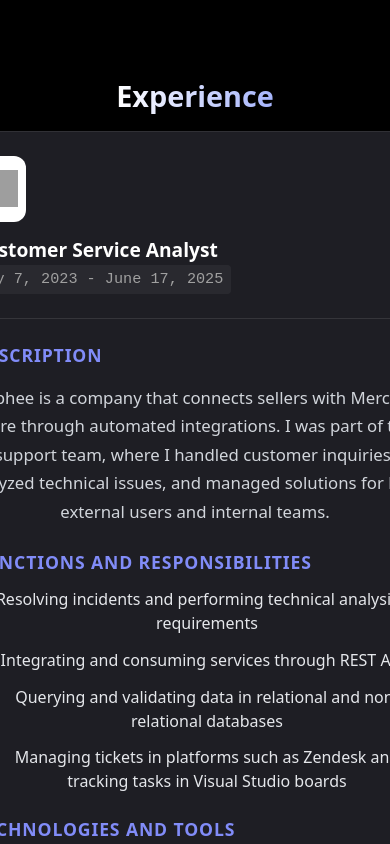
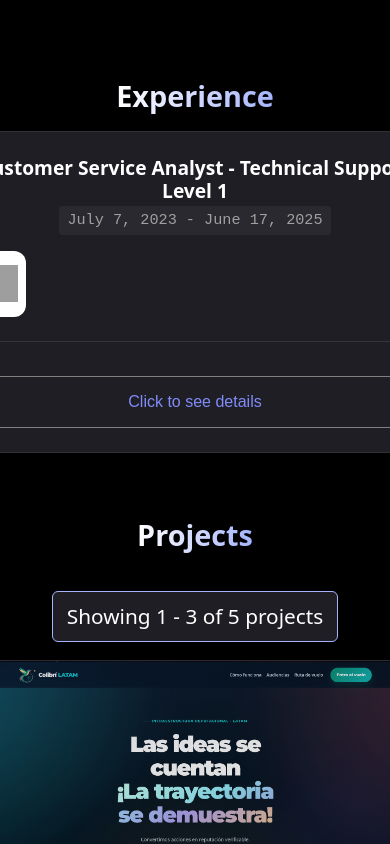
Before and after one commit to JoaquinGabriel17/portfolio-react, a Next.js app: page / in a window 390 px wide. Shown: the part 920-1764 px from the top of the page. Built offline with nearby package versions, Linux system fonts and the light colour scheme; grey boxes are pictures that could not be loaded.

Commit message:
feat: add experience card component for job experience

```diff
--- a/src/app/page.js
+++ b/src/app/page.js
@@ -13,6 +13,7 @@ import Projects from "@/components/projects/Project";
 import { useState, useEffect } from "react";
 import { texts } from "@/data/texts";
 import Navbar from "@/components/navbar/Navbar";
+import ExperienceCard from "@/components/experienceCard/ExperienceCard";
 
 
 
@@ -52,11 +53,13 @@ export default function Home() {
     <div className={styles.container}>
         <Presentation data={content.presentation} ></Presentation>
         <Icon iconList={icons} lang={lang}></Icon>
-        <Card
-          data={content.experience}
-          key='experience'
+        {content.experience.length > 0 && content.experience.map((exp, index) => (
+          <ExperienceCard
+          data={exp}
+          key={`experience ${index}`}
           lang={lang}
-        ></Card>
+        ></ExperienceCard>
+        ))}
         <Projects ProjectsInfo={content.ProjectInfo} lang={lang}></Projects>
         <Skills></Skills>
     </div>
--- /dev/null
+++ b/src/components/experienceCard/ExperienceCard.jsx
@@ -0,0 +1,58 @@
+import styles from './experienceCard.module.css'
+import { useState } from 'react';
+
+export default function ExperienceCard({ data, lang }) {
+    const [isExpanded, setIsExpanded] = useState(false);
+
+    const { paragraph, title, subtitle, icon, date, list, enterpriseName, enterpriseNameVisible } = data
+
+    return (
+        <div className={styles.cardContain}>
+            <h1 className={styles.title}>{title}</h1>
+            <div className={styles.card}>
+                <div className={styles.separador}>
+                    <div className={styles.dateAndSubTitle}>
+                        <h2 className={styles.subtitle}>{subtitle}</h2>
+                        <p className={styles.date}>{date}</p>
+                    </div>
+                    {icon && (
+                        <img src={icon} alt='icono de experiencia' className={styles.icon} />
+                    )}
+                    {enterpriseNameVisible && enterpriseName && (
+                        <h2 style={{ color: "white" }}>{enterpriseName}</h2>
+                    )}
+                </div>
+
+                {/* Contenido siempre montado, se anima con CSS */}
+                <div className={`${styles.expandWrapper} ${isExpanded ? styles.expanded : ''}`}>
+                    <div className={styles.expandInner}>
+                        {paragraph && <h3>{lang === "es" ? "Descripción" : "Description"}</h3>}
+                        <p
+                            className={styles.paragraph}
+                            dangerouslySetInnerHTML={{ __html: paragraph }}
+                        />
+                        {list && list.map((item, index) => (
+                            <div key={index}>
+                                <h3>{item.titleList}</h3>
+                                <ul>
+                                    {item.itemsList.map((subItem, subIndex) => (
+                                        <li key={subIndex}>{subItem}</li>
+                                    ))}
+                                </ul>
+                            </div>
+                        ))}
+                    </div>
+                </div>
+
+                <button
+                    className={styles.expandButton}
+                    onClick={() => setIsExpanded(prev => !prev)}
+                >
+                    {isExpanded
+                        ? (lang === "es" ? "Cerrar detalles" : "Close details")
+                        : (lang === "es" ? "Haz click para ver detalles" : "Click to see details")}
+                </button>
+            </div>
+        </div>
+    )
+}
--- /dev/null
+++ b/src/components/experienceCard/experienceCard.module.css
@@ -0,0 +1,220 @@
+/* card.module.css */
+
+/* 1. Contenedor principal */
+.cardContain {
+  width: 100%;
+  max-width: fit-content;
+  margin-bottom: 2rem;
+  /* Animación suave de entrada al cargar */
+  animation: fadeIn 0.5s ease-out forwards;
+}
+
+/* 2. Título Principal (fuera de la tarjeta) */
+.title {
+  font-size: 1.8rem;
+  font-weight: 700;
+  margin-bottom: 1rem;
+  /* Mismo gradiente que el componente anterior */
+  background: linear-gradient(90deg, #fff, #a5b4fc);
+  background-clip: text;
+  -webkit-background-clip: text;
+  -webkit-text-fill-color: transparent;
+  display: inline-block;
+}
+
+/* 3. La Tarjeta en sí */
+.card {
+  background: #1e1e24; /* Mismo fondo gris oscuro */
+  border-radius: 16px;
+  padding: 2rem;
+  border: 1px solid rgba(255, 255, 255, 0.08); /* Borde sutil */
+  box-shadow: 0 4px 6px -1px rgba(0, 0, 0, 0.1),
+              0 2px 4px -1px rgba(0, 0, 0, 0.06);
+  transition: transform 0.3s ease, box-shadow 0.3s ease, border-color 0.3s ease;
+  position: relative;
+  overflow: hidden; /* Para contener elementos internos */
+}
+
+/* Efecto Hover: La tarjeta se levanta y brilla un poco el borde */
+.card:hover {
+  transform: translateY(-5px);
+  box-shadow: 0 20px 25px -5px rgba(0, 0, 0, 0.3),
+              0 10px 10px -5px rgba(0, 0, 0, 0.2);
+  border-color: rgba(129, 140, 248, 0.3); /* Color acento muy sutil en el borde */
+}
+
+/* 4. Encabezado de la tarjeta (Icono + Título + Fecha) */
+.separador {
+  display: flex;
+  align-items: center;
+  gap: 1.5rem;
+  margin-bottom: 1.5rem;
+  padding-bottom: 1.5rem;
+  border-bottom: 1px solid rgba(255, 255, 255, 0.1);
+}
+
+.icon {
+  width: 30rem;
+  height: 64px;
+  object-fit: contain; /* O cover, dependiendo de tus iconos */
+  background-color: white; /* Fondo sutil para el icono */
+  border-radius: 12px;
+  padding: 8px;
+}
+
+.dateAndSubTitle {
+  display: flex;
+  flex-direction: column;
+  justify-content: center;
+  align-items: center;
+}
+
+.subtitle {
+  color: #fff;
+  font-size: 1.4rem;
+  font-weight: 600;
+  margin: 0 0 0.3rem 0;
+  line-height: 1.2;
+}
+
+.date {
+  color: #a0a0a0; /* Gris medio para información secundaria */
+  font-size: 0.95rem;
+  margin: 0;
+  font-family: monospace; /* Un toque técnico para la fecha */
+  background: rgba(255, 255, 255, 0.05);
+  display: inline-block;
+  padding: 2px 8px;
+  border-radius: 4px;
+  width: fit-content;
+}
+
+/* 5. Títulos de secciones internas (Descripción, Listas) */
+.card h3 {
+  color: #818cf8; /* El mismo color índigo del componente anterior */
+  font-size: 1.1rem;
+  text-transform: uppercase;
+  letter-spacing: 0.05em;
+  margin-top: 1.5rem;
+  margin-bottom: 0.8rem;
+  font-weight: 600;
+  display: flex;
+  align-items: center;
+}
+
+/* Pequeña línea decorativa antes del h3 */
+.card h3::before {
+  content: '';
+  display: inline-block;
+  width: 4px;
+  height: 16px;
+  background-color: #818cf8;
+  margin-right: 10px;
+  border-radius: 2px;
+}
+
+/* 6. Párrafo (HTML insertado) */
+.paragraph {
+  color: #d1d5db; /* Gris claro muy legible */
+  line-height: 1.7;
+  font-size: 1.05rem;
+  margin-bottom: 1.5rem;
+}
+
+/* Estilos para negritas dentro del HTML inyectado */
+.paragraph strong {
+  color: #fff;
+  font-weight: 600;
+}
+
+/* 7. Listas */
+.card ul {
+  list-style: none;
+  padding: 0;
+  margin: 0;
+  display: grid;
+  /* Si hay muchos items, crea un grid responsivo, sino se comporta como lista */
+  grid-template-columns: repeat(auto-fill, minmax(250px, 1fr));
+  gap: 0.8rem;
+}
+
+.card li {
+  position: relative;
+  padding-left: 1.5rem;
+  color: #e5e7eb;
+  font-size: 1rem;
+  line-height: 1.5;
+}
+
+/* Bullet points personalizados (Triángulo/Flecha) */
+.card li::before {
+  content: "▹";
+  position: absolute;
+  left: 0;
+  top: 0;
+  color: #818cf8;
+  font-weight: bold;
+}
+
+.expandButton{
+    width: 100%;
+    background: none;
+    cursor: pointer;
+    color: #818cf8;
+    border: 1px solid gray;
+    border-radius: 10px;
+    padding-top: 1rem;
+    padding-bottom: 1rem;
+    font-size: 1rem;
+    transition: 0.3s;
+    margin-top: 10px;
+}
+.expandButton:hover{
+    border: 1px solid #818cf8;
+}
+
+/* Animación de entrada simple */
+@keyframes fadeIn {
+  from { opacity: 0; transform: translateY(10px); }
+  to { opacity: 1; transform: translateY(0); }
+}
+
+/* 8. Responsive */
+@media (max-width: 600px) {
+  .card {
+    padding: 1.5rem;
+  }
+
+  .separador {
+    flex-direction: column;
+    align-items: flex-start;
+    gap: 1rem;
+  }
+
+  .icon {
+    width: 50px;
+    height: 50px;
+  }
+
+  .subtitle {
+    font-size: 1.2rem;
+  }
+
+  .card ul {
+    grid-template-columns: 1fr; /* Una sola columna en móviles */
+  }
+}
+
+.expandWrapper {
+  display: grid;
+  grid-template-rows: 0fr;
+  transition: grid-template-rows 0.35s ease;
+}
+
+.expandWrapper.expanded {
+  grid-template-rows: 1fr;
+}
+
+.expandInner {
+  overflow: hidden;
+}
--- a/src/data/texts.js
+++ b/src/data/texts.js
@@ -1,11 +1,11 @@
-import { SiNextdotjs, SiMongodb, SiRedux, SiFirebase, SiJavascript,SiExpress, SiTypescript, SiTailwindcss  } from 'react-icons/si';
-import { FaServer,FaNodeJs } from 'react-icons/fa';
+import { SiNextdotjs, SiMongodb, SiRedux, SiFirebase, SiJavascript, SiExpress, SiTypescript, SiTailwindcss } from 'react-icons/si';
+import { FaServer, FaNodeJs } from 'react-icons/fa';
 import { DiReact } from 'react-icons/di';
 
 import rosa from '@/../public/rosadelviento.png'
 import linko from '@/../public/linko2.png'
 import movie from '@/../public/moviefinder.png'
-import agora  from '@/../public/agora.png'
+import agora from '@/../public/agora.png'
 import colibri from '@/../public/colibri.png'
 
 export const texts = {
@@ -16,25 +16,30 @@ export const texts = {
       roleDescription: "Full Stack Developer with over 2 years of experience in creating dynamic and innovative web applications. Passionate about turning ideas into functional products.",
       mostWork: "What I worked with the most"
     },
-    experience: {
+    experience: [
+      {
         paragraph: "Alephee is a company that connects sellers with Mercado Libre through automated integrations. I was part of the support team, where I handled customer inquiries, analyzed technical issues, and managed solutions for both external users and internal teams.",
         title: "Experience",
-        subtitle: "Customer Service Analyst",
+        subtitle: "Customer Service Analyst - Technical Support Level 1",
         icon: 'https://storage.wisboo.com/academy_data/mg5EopG0V4/public/GwTnNt7X-logo-alephee_color.png',
         date: 'July 7, 2023  -  June 17, 2025',
         list: [{
-          titleList : 'Functions and Responsibilities',
-          itemsList : [
+          titleList: 'Functions and Responsibilities',
+          itemsList: [
             'Resolving incidents and performing technical analysis of requirements',
             'Integrating and consuming services through REST APIs',
             'Querying and validating data in relational and non-relational databases',
             'Managing tickets in platforms such as Zendesk and tracking tasks in Visual Studio boards'
           ],
         },
-        {titleList : 'Technologies and Tools',
-          itemsList : ['SQL, API REST, Zendesk, Mongo DB Compass, FileZilla, Microsoft Azure']
-        }]
+        {
+          titleList: 'Technologies and Tools',
+          itemsList: ['SQL, API REST, Zendesk, Mongo DB Compass, FileZilla, Microsoft Azure']
+        }],
+        enterpriseName: "Alephee",
+        enterpriseNameVisible: false
       },
+    ],
     ProjectInfo: [
       {
         name: 'Colibrí LATAM',
@@ -44,7 +49,8 @@ export const texts = {
         features: [
           'User and other entities CRUD.',
           'Multiple real-time statistic views',
-      'Modern UI/UX design'
+          'Web3 integration, wallet connection, and Story Protocol integration',
+          'Modern UI/UX design, responsive and accessible'
         ],
         techIcons: [],
         technologies: ['Next.js', 'Nest.js', 'JavaScript', 'TypeScript', 'Tailwind CSS', 'PostgreSQL'],
@@ -70,9 +76,9 @@ features: [
           <DiReact key="react" />,
           <SiExpress key="express" />,
           <SiTypescript key="ts" />,
-      <FaNodeJs key="node"/>,
+          <FaNodeJs key="node" />,
           <SiTailwindcss key="tailwind" />,
-      <SiMongodb key="mongodb"/>
+          <SiMongodb key="mongodb" />
         ],
         technologies: ['React', 'Typescript', 'Mongo DB', 'Node.js', 'Tailwind CSS', 'Express'],
         links: {
@@ -159,27 +165,50 @@ features: [
       roleDescription: "Desarrollador Full Stack con más de 2 años de experiencia creando aplicaciones web dinámicas e innovadoras. Apasionado por transformar ideas en productos funcionales.",
       mostWork: "Con lo que mas trabajé"
     },
-   experience: {
+    experience: [
+      {
       paragraph: "Alephee es una empresa que conecta a vendedores con Mercado Libre a través de integraciones automatizadas. Formé parte del equipo de soporte, donde atendía consultas de clientes, analizaba problemas técnicos y gestionaba soluciones tanto para usuarios externos como para equipos internos.",
       title: "Experiencia",
-        subtitle: "Analista de servicio al cliente",
+      subtitle: "Analista de servicio al cliente - Soporte técnico nivel 1",
       icon: 'https://storage.wisboo.com/academy_data/mg5EopG0V4/public/GwTnNt7X-logo-alephee_color.png',
       date: '07/07/2023  -  17/06/2025',
       list: [{
-          titleList : 'Funciones y responsabilidades',
-          itemsList : [
+        titleList: 'Funciones y responsabilidades',
+        itemsList: [
           'Resolución de incidencias y análisis técnico de requerimientos',
           'Integración y consumo de servicios mediante API REST',
           'Consultas y validaciones en bases de datos relacionales y no relacionales',
           'Gestión de tickets en plataformas como Zendesk y seguimiento de tareas en tableros de Visual Studio'
         ],
       },
-        {titleList : 'Tecnologías y herramientas',
-          itemsList : ['SQL, API REST, Zendesk, Mongo DB Compass, FileZilla, Microsoft Azure']
-        }]
+      {
+        titleList: 'Tecnologías y herramientas',
+        itemsList: ['SQL, API REST, Zendesk, Mongo DB Compass, FileZilla, Microsoft Azure']
+      }],
+      enterpriseName: "Alephee",
+      enterpriseNameVisible: false
     },
+  ],
 
     ProjectInfo: [
+      {
+        name: 'Colibrí LATAM',
+        description:
+          'Desarrollo de una aplicación punta a punta para la gestión de emprendimientos con CRUD de usuarios y otras entidades, dashboard de estadísticas en tiempo real y integración de Web3.',
+        image: colibri.src,
+        features: [
+          'CRUD de usuarios y otras entidades',
+          'Vistas de estadísticas en tiempo real',
+          'Integración de Web3, conexión de wallet e integración con blockchain de Story Protocol',
+          'Diseño UI/UX moderno, responsive y accesible'
+        ],
+        techIcons: [],
+        technologies: ['Next.js', 'Nest.js', 'JavaScript', 'TypeScript', 'Tailwind CSS', 'PostgreSQL'],
+        links: {
+          github: null,
+          demo: 'https://colibrilatam.com/index.html'
+        }
+      },
       /*{
         name: 'Crypto Metrics',
         description: 'Esta aplicación permite consultar en tiempo real las principales criptomonedas del mercado. El proyecto está desarrollado con React para la interfaz, integrando la API de CoinGecko para obtener los datos del mercado en vivo.',
@@ -208,7 +237,7 @@ features: [
           <DiReact key="react" />,
           <SiExpress key="express" />,
           <SiTypescript key="ts" />,
-      <FaNodeJs key="node"/>,
+          <FaNodeJs key="node" />,
           <SiTailwindcss key="tailwind" />,
           <SiMongodb key="mongodb" />
         ],
@@ -223,9 +252,9 @@ features: [
         description: 'Linko es un acortador de URLs con una interfaz simple e intuitiva, creado para demostrar habilidades en desarrollo full stack con tecnologías modernas.',
         image: linko.src,
         features: ['Registro de usuarios', 'Acortar URLs', 'Guardar URLs'],
-    techIcons: [<DiReact key="react" />, <SiNextdotjs key="next" />, <SiJavascript key="js" />, <SiMongodb key="mongodb" />, <FaNodeJs key="node"/>],
+        techIcons: [<DiReact key="react" />, <SiNextdotjs key="next" />, <SiJavascript key="js" />, <SiMongodb key="mongodb" />, <FaNodeJs key="node" />],
         technologies: ['React', 'Next.js', 'JavaScript', 'MongoDB', 'Node.js'],
-    links:{
+        links: {
           github: 'https://github.com/JoaquinGabriel17/url-shortener',
           demo: 'https://linko-nine.vercel.app/'
         }
@@ -235,9 +264,9 @@ features: [
         description: 'Aplicación web que permite explorar más de 5.000 películas mediante una búsqueda indexada rápida, eficiente e intuitiva. Incluye múltiples filtros para refinar resultados',
         image: movie.src,
         features: ['Búsqueda indexada', 'Agregar películas a favoritas', 'Información detallada de películas'],
-    techIcons: [<DiReact key="react" /> , <SiJavascript key="js" />, <FaNodeJs key="node"/>],
+        techIcons: [<DiReact key="react" />, <SiJavascript key="js" />, <FaNodeJs key="node" />],
         technologies: ['React', 'Redux', 'JavaScript'],
-    links:{
+        links: {
           github: 'https://github.com/JoaquinGabriel17/Movie-Finder',
           demo: 'https://movie-finder-beige-zeta.vercel.app/'
         }
@@ -247,9 +276,9 @@ features: [
         description: 'Rosa de los vientos es un restaurante digital donde los usuarios pueden comprar y vender alimentos.',
         image: rosa.src,
         features: ['Registro de usuarios', 'Compra', 'Venta', 'Gestión de envíos'],
-    techIcons: [<DiReact key="react" />, <SiRedux key="redux" />, <SiFirebase key="firebase" />, <SiJavascript key="js" />, <FaNodeJs key="node"/> ],
+        techIcons: [<DiReact key="react" />, <SiRedux key="redux" />, <SiFirebase key="firebase" />, <SiJavascript key="js" />, <FaNodeJs key="node" />],
         technologies: ['React', 'Node.js', 'JavaScript', 'Firebase', 'Redux'],
-    links:{
+        links: {
           github: 'https://github.com/OscarMayaC/PFhenryFront',
           demo: 'https://p-fhenry-front.vercel.app/'
         }
```
Lines whose indentation alone changed are shown as unchanged.
